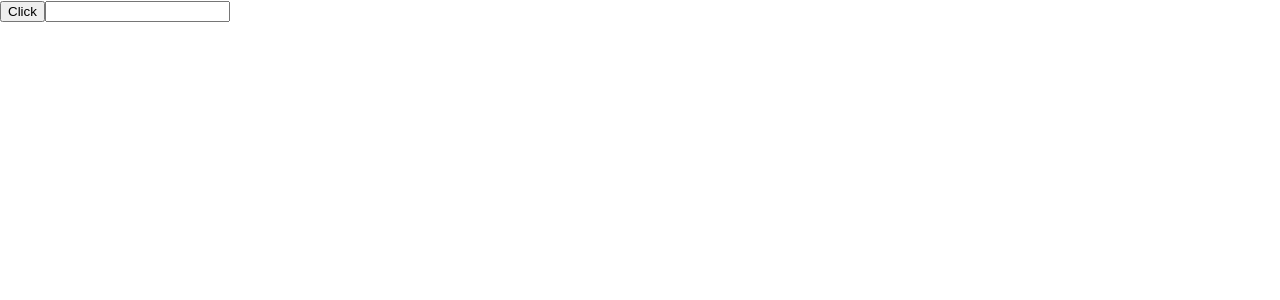
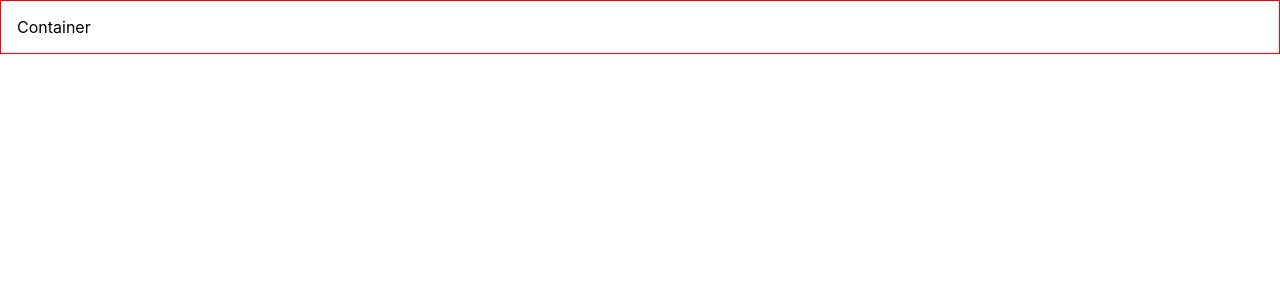
Before and after one commit to Haybuka/TS-Overview, a React (Create React App) app: page / in a window 1280 px wide. Shown: the top 300 px of the page. Built offline with nearby package versions, Linux system fonts and the light colour scheme.

Commit message:
Prop Types and tips;

```diff
--- a/src/App.tsx
+++ b/src/App.tsx
@@ -2,11 +2,12 @@ import React from 'react';
 import './App.css';
 import Basics from './components/Basics/Basics';
 import Events from './components/Events/Events';
+import Container from './components/StyleProps/Container';
 
 function App() {
   return (
     <>
-      <Events />
+      <Container styles={{ border: '1px solid red', padding: '1rem' }} />
     </>
   );
 }
--- a/src/components/Basics/Heading.tsx
+++ b/src/components/Basics/Heading.tsx
@@ -1,7 +1,6 @@
 import React from 'react';
-type HeadingProps = {
-  children: React.ReactNode;
-};
+import { HeadingProps } from './Basics.type';
+
 const Heading = (props: HeadingProps) => {
   return <h1>{props.children}</h1>;
 };
--- a/src/components/Basics/Status.tsx
+++ b/src/components/Basics/Status.tsx
@@ -1,7 +1,6 @@
 import React from 'react';
-type StatusProps = {
-  status: 'loading' | 'error' | 'success';
-};
+import { StatusProps } from './Basics.type';
+
 const Status = ({ status }: StatusProps) => {
   let message: string;
 
--- a/src/components/Events/Button.tsx
+++ b/src/components/Events/Button.tsx
@@ -1,8 +1,6 @@
 import React from 'react';
-type ButtonProps = {
-  //for function that do not have a return, and sends up a value
-  handleClick: (event: React.MouseEvent<HTMLButtonElement>, id: number) => void;
-};
+import { ButtonProps } from './Form.types';
+
 const Button = ({ handleClick }: ButtonProps) => {
   return <button onClick={(event) => handleClick(event, 1)}>Click</button>;
 };
--- a/src/components/Events/Input.tsx
+++ b/src/components/Events/Input.tsx
@@ -1,10 +1,6 @@
 import React from 'react';
+import { InputProps } from './Form.types';
 
-type InputProps = {
-  type: string;
-  handleChange: (event: React.ChangeEvent<HTMLInputElement>) => void;
-  value: string;
-};
 const Input = ({ type, handleChange, value }: InputProps) => {
   return <input type={type} onChange={handleChange} value={value} />;
 };
--- /dev/null
+++ b/src/components/StyleProps/Container.tsx
@@ -0,0 +1,8 @@
+import React from 'react';
+import { ContainerProps } from './Container.types';
+
+const Container = ({ styles }: ContainerProps) => {
+  return <div style={styles}>Container</div>;
+};
+
+export default Container;
--- /dev/null
+++ b/src/components/StyleProps/Container.types.ts
@@ -0,0 +1,5 @@
+import React from 'react';
+
+export type ContainerProps = {
+  styles: React.CSSProperties;
+};
```
Also changed, not shown: src/components/Basics/Basics.type.ts (added, +17 -0 lines), src/components/Basics/Person.tsx (+1 -7 lines), src/components/Events/Form.types.ts (added, +12 -0 lines).
